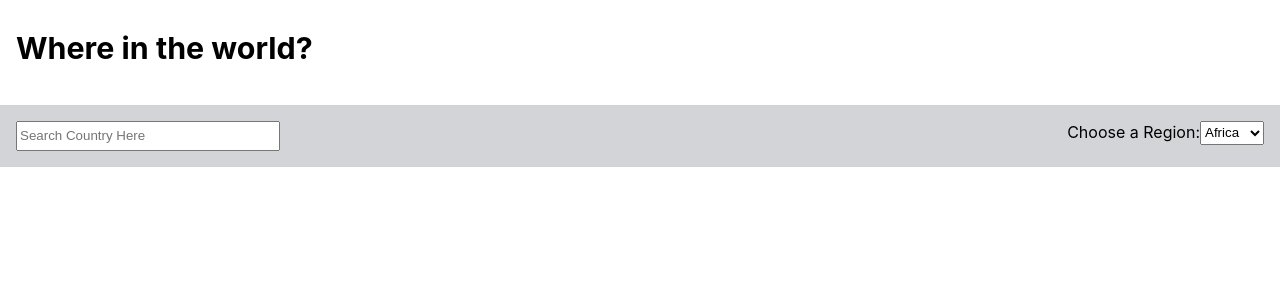
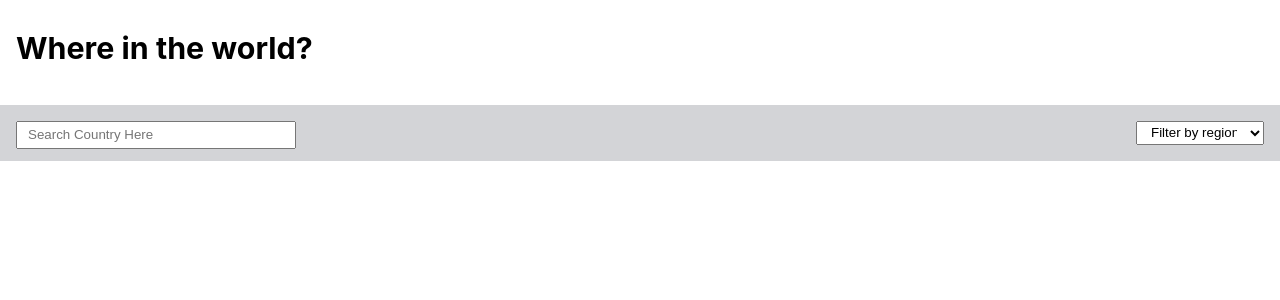
Before and after one commit to GLYNKNIGHT/Countries-Hackthon-02-09-, a React (Create React App) app: page / in a window 1280 px wide. Shown: the top 300 px of the page. Built offline with nearby package versions, Linux system fonts and the light colour scheme.

Commit message:
search bar modified

```diff
--- a/src/Components/App/App.css
+++ b/src/Components/App/App.css
@@ -30,14 +30,20 @@
   margin-top: 0.5rem ;
   padding: 1rem;
   background-color: #d3d4d7;
+  height: 3vh;
 }
 
 .text-search{
   width: 20vw;
-  height: 3vh;
+  height: 100%;
+  padding: 0 10px;
+  /* padding-left: 10px;
+  padding-bottom: 0px; */
 }
 
 .region-search{
-  width: 5vw;
-  height: 3vh;
+  width: 10vw;
+  height: 100%;
+  padding: 0 10px;
+  /* padding-left: 10px; */
 }
--- a/src/Components/Search Bar/searchBar.js
+++ b/src/Components/Search Bar/searchBar.js
@@ -5,8 +5,8 @@ export default function SearchBar({onInput, onSelect}){
     return<div className="search-bar">
     <input type='text' placeholder='Search Country Here' onChange={onInput} className='text-search'/>
     <div>
-    <label for="region">Choose a Region:</label>
     <select name='Region' id='region' onChange={onSelect} className='region-search'>
+       <option disabled selected hidden>Filter by region</option>
        <option value='Africa'>Africa</option>
        <option value='Americas'>Americas</option>
        <option value='Asia'>Asia</option>
```
